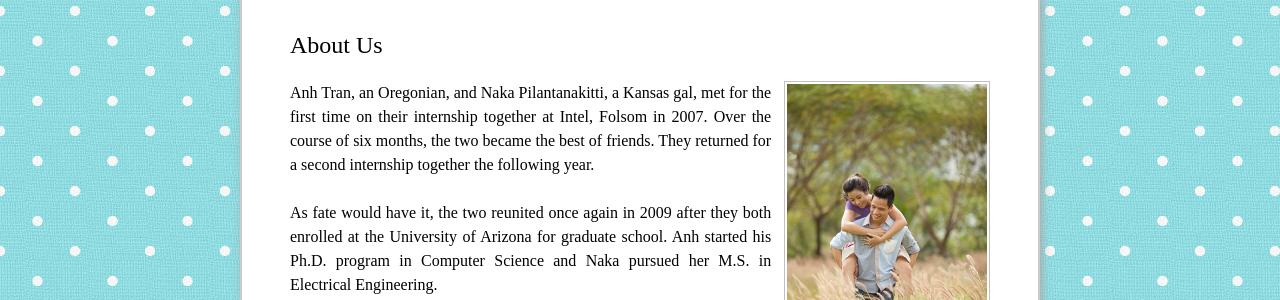
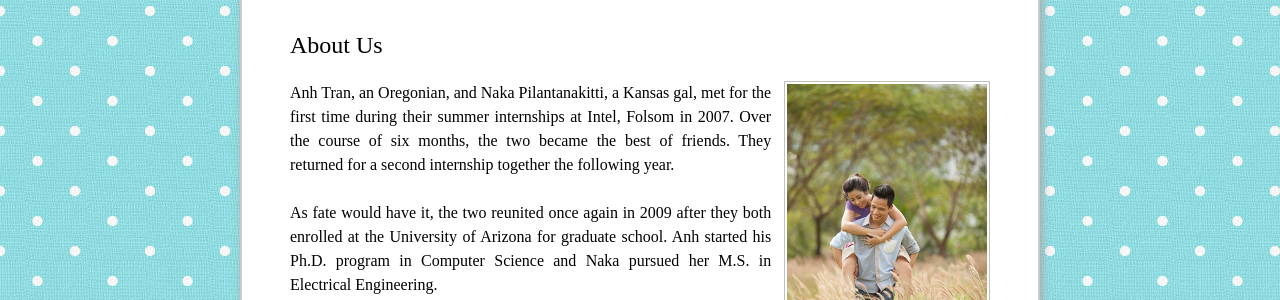
Before and after one commit to trananh/trananh.github.io, a Jekyll site: the page wedding/index.html, which Jekyll copies as it is, in a window 1280 px wide. Shown: the part 619-919 px from the top of the page. Built offline with Jekyll 4.4.1, drawn with Linux system fonts in a browser that asks for light colours; nearby versions of some CDN libraries; comment, search, counter and statistics services are not loaded.

Commit message:
Updated wedding page.

```diff
--- a/wedding/index.html
+++ b/wedding/index.html
@@ -74,8 +74,8 @@
             <img class="inset right" src="/images/anhnaka2.jpg" title="Anh and Naka"
                 width="50%" style="min-width: 100px; max-width: 200px"/>
             <p>
-                Anh Tran, an Oregonian, and Naka Pilantanakitti, a Kansas gal, met for the first time on their
-                internship together at Intel, Folsom in 2007.  Over the course of six months, the two
+                Anh Tran, an Oregonian, and Naka Pilantanakitti, a Kansas gal, met for the first time during their
+                summer internships at Intel, Folsom in 2007.  Over the course of six months, the two
                 became the best of friends.  They returned for a second internship together the following year.
             </p>
             <p>
```
